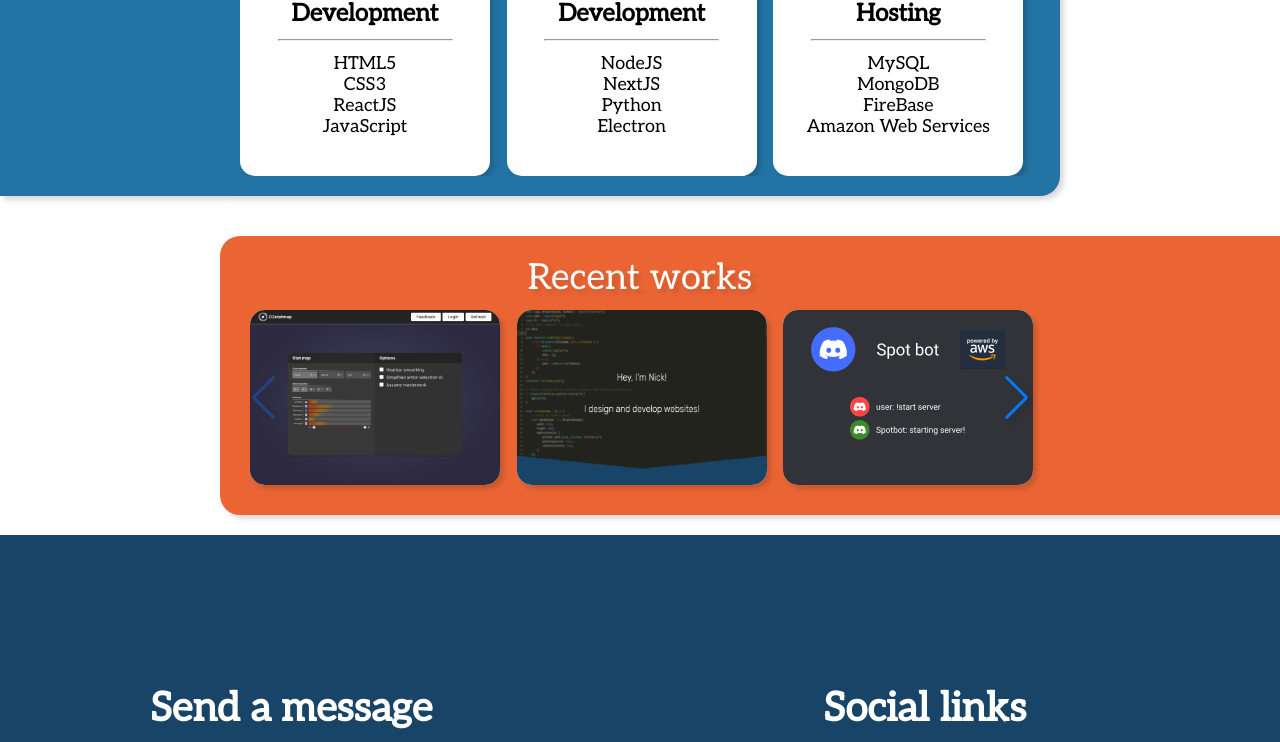
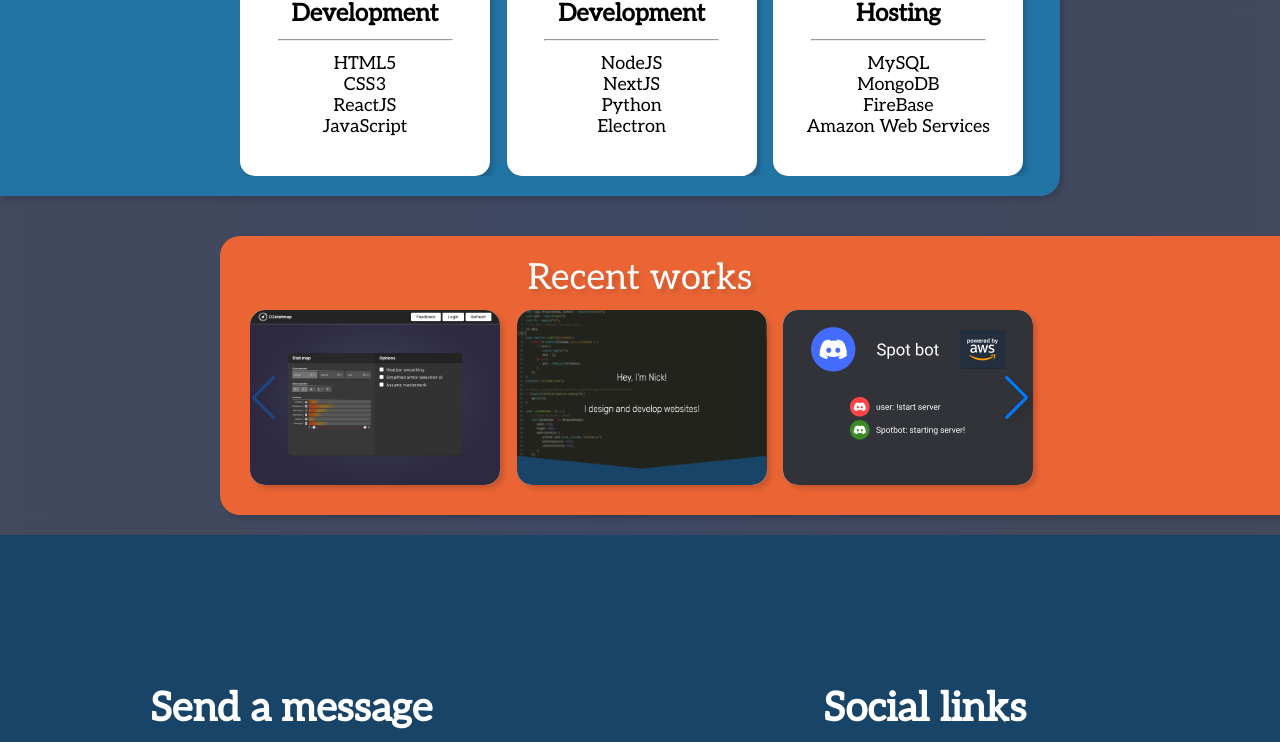
Before and after one commit to NSkelin/Web-Portfolio, a Next.js app: page / in a window 1280 px wide. Shown: the part 1008-1750 px from the top of the page. Built offline with nearby package versions, Linux system fonts and the light colour scheme; some icons are missing.

Commit message:
change background to gradient

```diff
--- a/styles/index.module.css
+++ b/styles/index.module.css
@@ -5,7 +5,7 @@
     align-items: center;
     color: white;
     margin: auto;
-    background-color: white;
+    background: linear-gradient(90deg, #42495C 0%, #3F4863 47.4%, #42495C 100%);
 }
 .main {
     display: flex;
```
